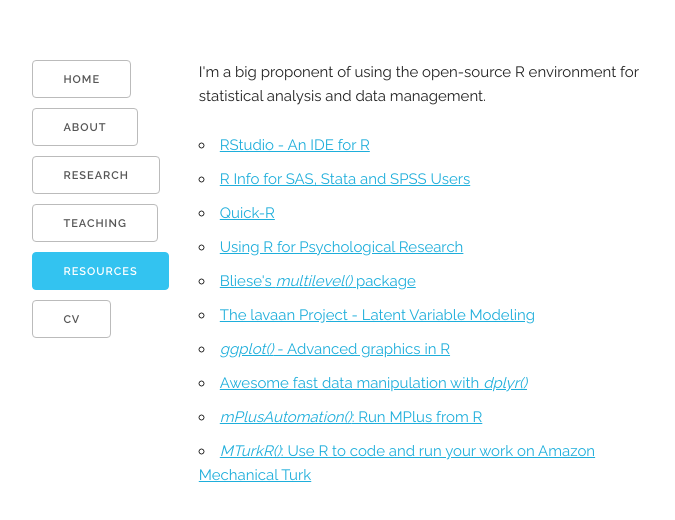
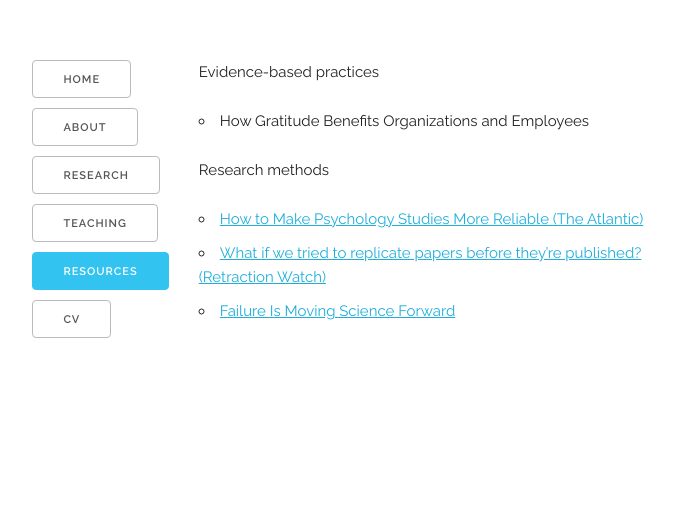
Before and after one commit to eawtrey/eawtrey.github.io, a plain HTML site: page resources.html in a window 1280 px wide. Shown: the part 180-700 px from the top of the page, without its empty margins (294-969 px from the left). Drawn offline with Linux system fonts and the light colour scheme.

Commit message:
Update resources.html

```diff
--- a/resources.html
+++ b/resources.html
@@ -56,20 +56,16 @@
 		<a class="button" href="AwtreyCV.pdf" onClick="ga('send', 'event', 'PDF', 'Download', 'CV');">CV</a>
       </div>
 	  <div class="six columns" style="margin-top: 25%">
-		<p>I'm a big proponent of using the open-source R environment for statistical analysis and data management.</p>
-
+		<p>Evidence-based practices</p>
 <ul>
-<li> <a href="http://www.rstudio.com/">RStudio - An IDE for R</a>
-		<li> <a href="http://r4stats.com/">R Info for SAS, Stata and SPSS Users</a>
-		<li> <a href="http://www.statmethods.net/index.html">Quick-R</a>
-		<li> <a href="https://personality-project.org/r/">Using R for Psychological Research</a>
-		<li> <a href="http://cran.r-project.org/web/packages/multilevel/">Bliese's <i>multilevel()</i> package</a>
-		<li> <a href="http://lavaan.ugent.be/">The lavaan Project - Latent Variable Modeling</a>
-		<li> <a href="http://ggplot2.org/"><i>ggplot()</i> - Advanced graphics in R</a>
-		<li> <a href="http://cran.r-project.org/web/packages/dplyr/index.html">Awesome fast data manipulation with <i>dplyr()</i></a>
-		<li> <a href="https://github.com/michaelhallquist/MplusAutomation"><i>mPlusAutomation()</i>: Run MPlus from R</a>
-		<li> <a href="https://github.com/leeper/MTurkR"><i>MTurkR()</i>: Use R to code and run your work on Amazon Mechanical Turk</a>
-
+	<li>How Gratitude Benefits Organizations and Employees
+</ul>
+		<p>Research methods</p>
+<ul>
+		  <li> <a href="https://www.theatlantic.com/science/archive/2016/03/save-psychology-by-replicating-studies-before-theyre-published/475983/">How to Make Psychology Studies More Reliable (The Atlantic)</a>
+	<li> <a href="https://retractionwatch.com/2016/03/31/what-if-we-tried-to-replicate-papers-before-theyre-published/">What if we tried to replicate papers before they’re published? (Retraction Watch)</a>
+	<li> <a href="https://fivethirtyeight.com/features/failure-is-moving-science-forward/">Failure Is Moving Science Forward</a>
+	</ul>
 	  </div>
 	  <div class="two columns" style="margin-top: 25%">
 	  </div>
```
